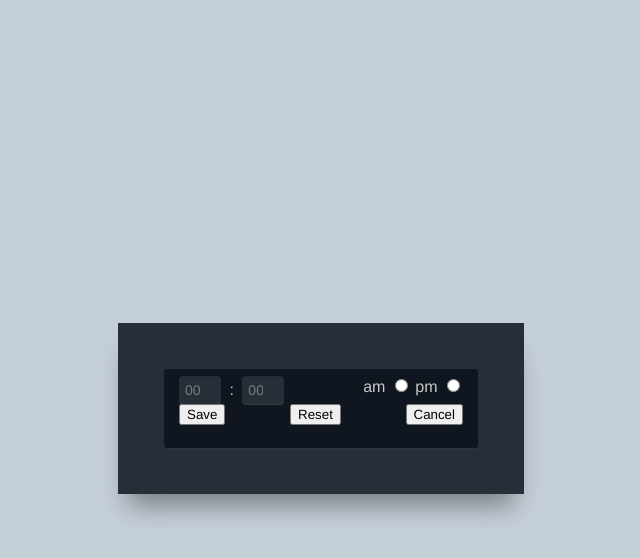
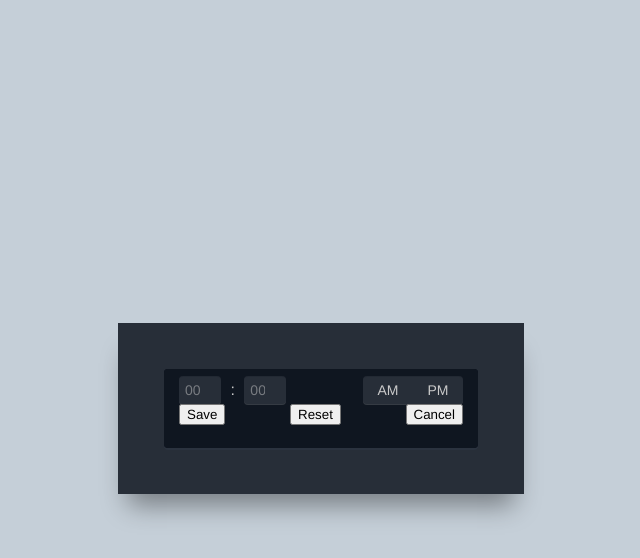
Before and after one commit to rcrespo9/digital-clock, a website: page app/index.html in a window 1280 px wide. Both pictures are taken after a click on the button 506 px from the left and 430 px from the top of the page. Shown: the whole page, without its empty margins (319-959 px from the left). Drawn offline with nearby package versions, Linux system fonts and the light colour scheme; files that its build step writes are made by us from their sources.

Commit message:
starting on toggle switch

```diff
--- a/app/index.html
+++ b/app/index.html
@@ -76,10 +76,10 @@
 						</div>
 
 						<div class="alarm__radios">
+							<input class="radio__switch" type="radio" name="period-switch" id="am-switch" value="am">
 							<label class="radio__label" for="am-switch">am</label>
-							<input class="radio__switch" type="radio" name="period-switch" id="am-switch" value="am">
+							<input class="radio__switch" type="radio" name="period-switch" id="pm-switch" value="pm">
 							<label class="radio__label" for="pm-switch">pm</label>
-							<input class="radio__switch" type="radio" name="period-switch" id="pm-switch" value="pm">
 						</div>
 					</div>
 
--- a/app/styles/main.scss
+++ b/app/styles/main.scss
@@ -203,18 +203,22 @@ $light-gray: #cacaca;
 	display: block;
 }
 
-	.alarm__input {
-		width: 100%;
-		max-width: rem(42px);
+	.alarm__input,
+	.radio__label {
 		padding: rem(6px);
-		border: none;
-		border-radius: 4px;
 		background-color: $medium-gray;
 		box-shadow: inset 0px 1px 0px 0px rgba($dark-gray, .2), 0px 1px 0px 0px rgba($light-gray, .2);
 		color: inherit;
 		font-family: inherit;
 		font-size: rem(14px);
 		font-weight: 500;
+		text-align: center;
+	}
+
+	.alarm__input {
+		width: rem(42px);
+		border: none;
+		border-radius: 4px;
 		appearance: none;
 
 		&::placeholder {
@@ -223,11 +227,43 @@ $light-gray: #cacaca;
 	}
 
 	.alarm__col {
-		padding: 0 rem(4px);
+		padding: 0 rem(5px);
 	}
 
 	.alarm__action {
 		font-family: inherit;
+	}
+
+	.radio__switch {
+		position: absolute !important;
+		clip: rect(0, 0, 0, 0);
+		height: 1px;
+		width: 1px;
+		border: 0;
+		overflow: hidden;
+	}
+
+	.radio__switch:checked + .radio__label {
+		background-color: $dark-gray;
+	}
+
+	.radio__label {
+		float: left;
+		display: inline-block;
+		width: rem(50px);
+		text-transform: uppercase;
+
+		&:hover {
+			cursor: pointer;
+		}
+	}
+
+	.radio__label:first-of-type {
+	  border-radius: 4px 0 0 4px;
+	}
+
+	.radio__label:last-of-type {
+	  border-radius: 0 4px 4px 0;
 	}
 
 /*------------------------------------*\
```
